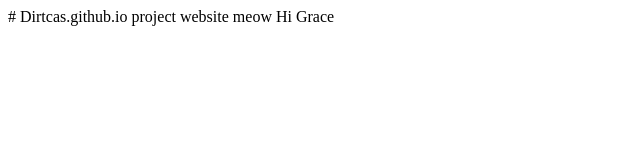
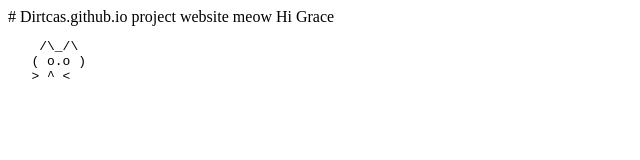
Before and after one commit to dirtcas/Dirtcas.github.io, a plain HTML site: page index.html in a window 1280 px wide. Shown: the full height of the page, 0-640 px from the left. Drawn offline with Linux system fonts and the light colour scheme.

Commit message:
Update index.html
copy pasted asc11

```diff
--- a/index.html
+++ b/index.html
@@ -1,3 +1,8 @@
 # Dirtcas.github.io
 project website meow
 Hi Grace
+<pre>
+    /\_/\
+   ( o.o )
+   > ^ <
+</pre>
```
